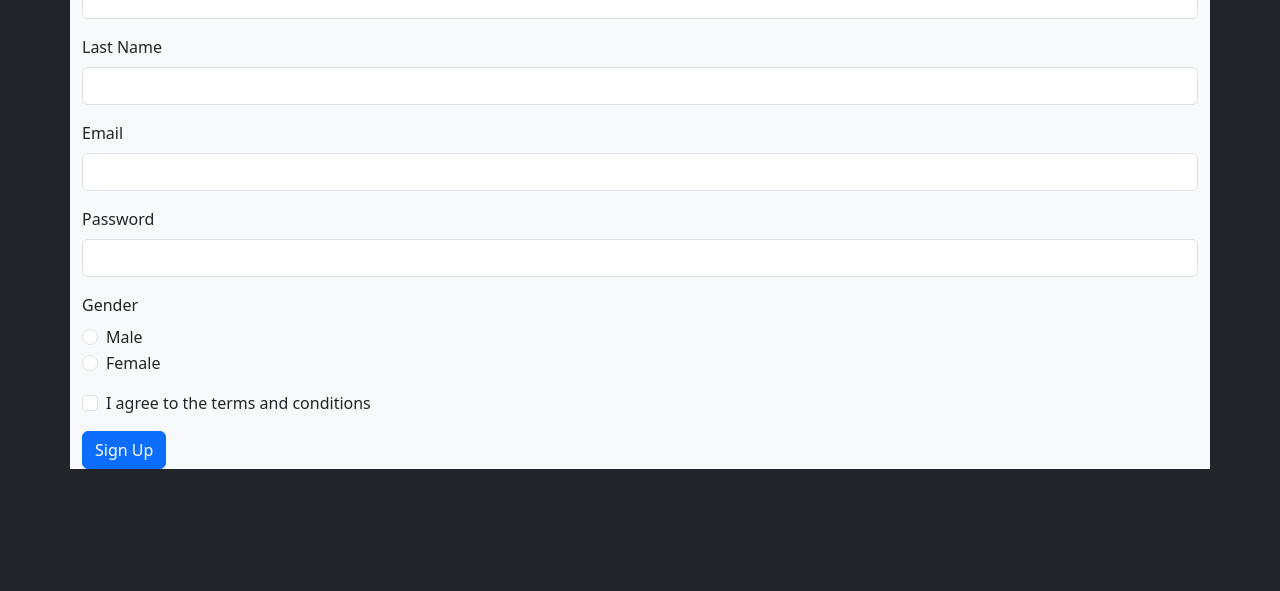
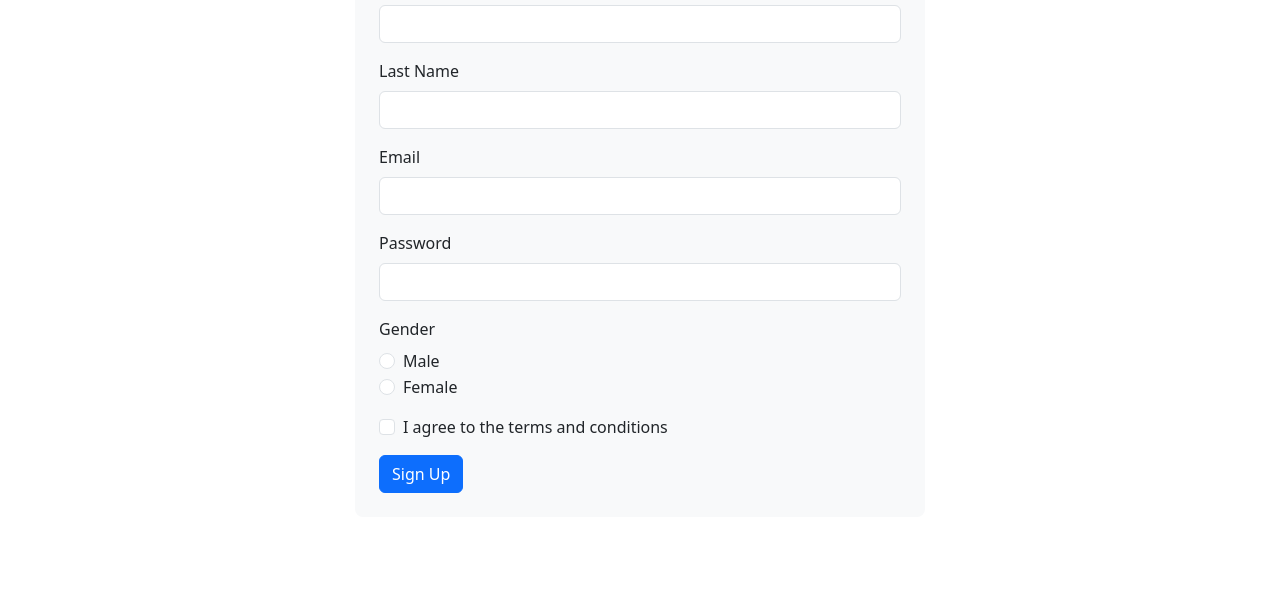
Before and after one commit to seifelden66/ITI-bootstrap-task-1, a plain HTML site: page index.html in a window 1280 px wide. Shown: the part 209-800 px from the top of the page. Drawn offline with nearby package versions, Linux system fonts and the light colour scheme.

Commit message:
styles modified

```diff
--- a/index.html
+++ b/index.html
@@ -9,7 +9,7 @@
     <title>Document</title>
 </head>
 
-<body class="bg-dark">
+<body class="">
     <nav class="navbar navbar-expand-lg navbar-light bg-light">
         <div class="container">
             <div class="navbar-left d-flex align-items-center">
@@ -50,8 +50,8 @@
         </div>
     </nav>
     <div class="container">
-        <div class="row">
-            <div class="bg-light mt-4">
+        <div class="row justify-content-center">
+            <div class="bg-light mt-4 col-md-6 p-4 rounded-3">
                 <div class="signup-form">
                     <h2 class="text-center mb-4">Sign Up</h2>
                     <form>
```
